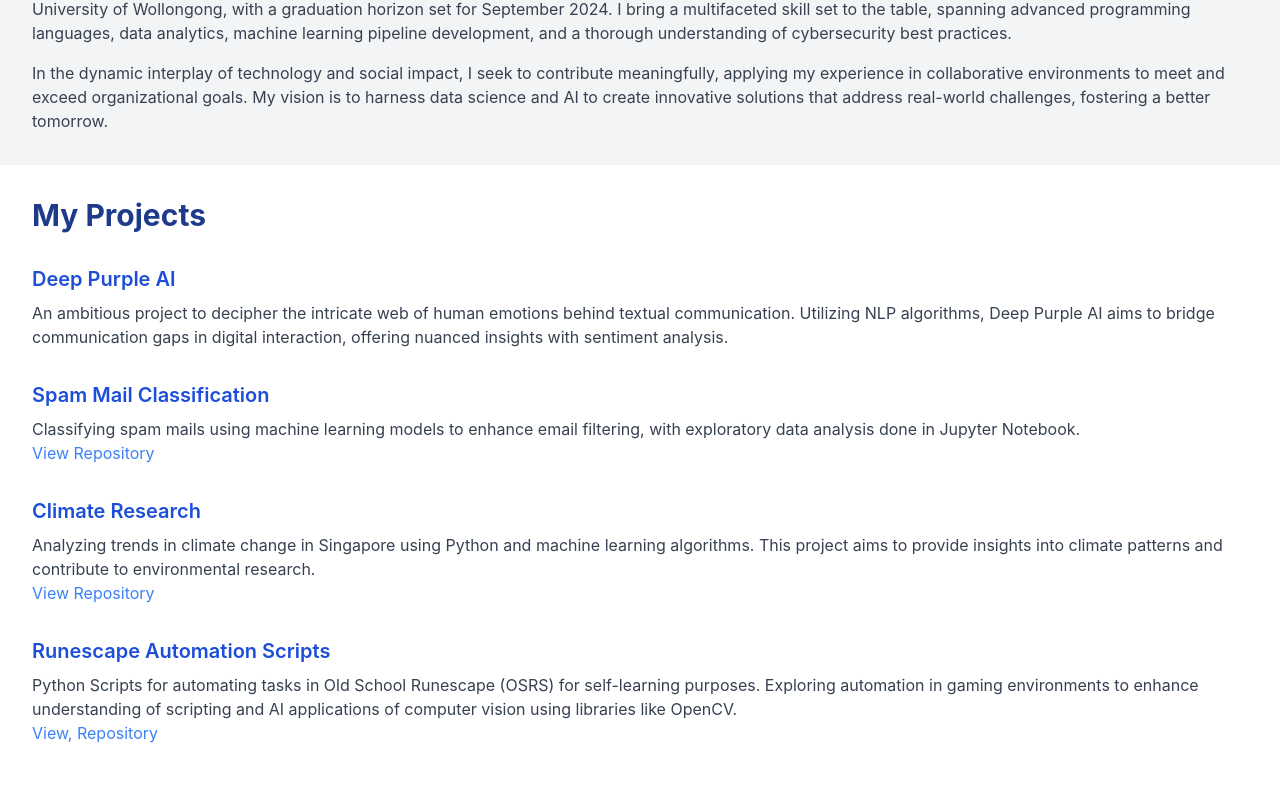
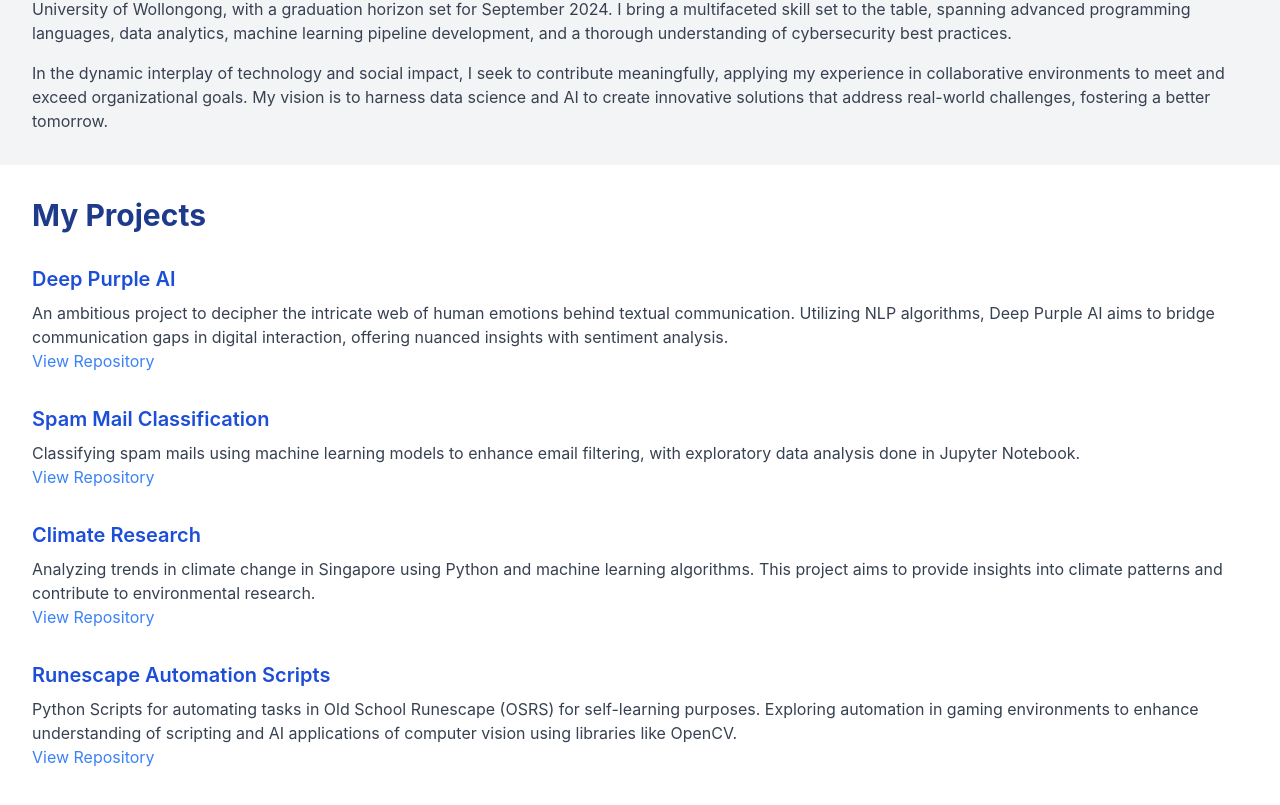
Before and after one commit to thetruthkenhurt/Personal-website, a React (Create React App) app: page / in a window 1280 px wide. Shown: the part 439-1244 px from the top of the page. Built offline with nearby package versions, Linux system fonts and the light colour scheme.

Commit message:
amended links and minor typos in projects sesction

```diff
--- a/src/ProjectsSection.js
+++ b/src/ProjectsSection.js
@@ -13,6 +13,7 @@ const ProjectsSection = () => {
                 An ambitious project to decipher the intricate web of human emotions behind textual communication.
                 Utilizing NLP algorithms, Deep Purple AI aims to bridge communication gaps in digital interaction, offering nuanced insights with sentiment analysis.
               </p>
+			  <a href="https://github.com/thetruthkenhurt/DeepPurple_Ken" className="text-blue-500 hover:text-blue-800">View Repository</a>
             </div>
 
 
@@ -42,7 +43,7 @@ const ProjectsSection = () => {
                 Python Scripts for automating tasks in Old School Runescape (OSRS) for self-learning purposes.
                 Exploring automation in gaming environments to enhance understanding of scripting and AI applications of computer vision using libraries like OpenCV.
               </p>
-              <a href="https://github.com/thetruthkenhurt/runescape-automation-scripts" className="text-blue-500 hover:text-blue-800">View, Repository</a>
+              <a href="https://github.com/thetruthkenhurt/runescape-automation-scripts" className="text-blue-500 hover:text-blue-800">View Repository</a>
             </div>
           </div>
         </section>
```
